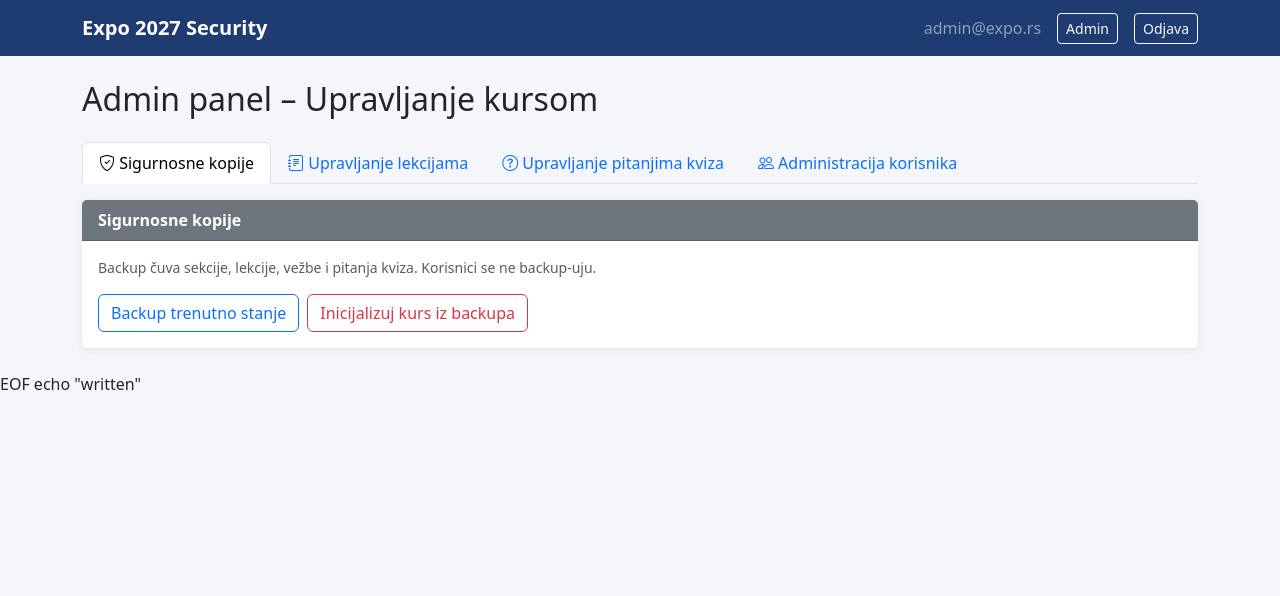
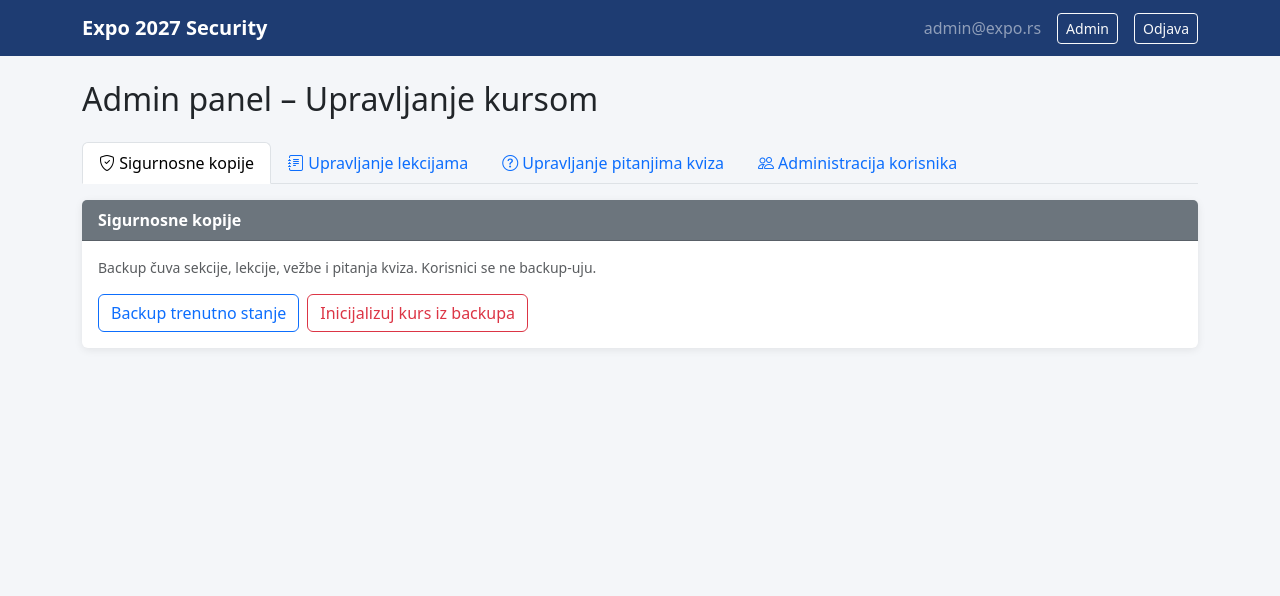
Before and after one commit to velibornash/security-course, a Spring Boot app: page /admin in a window 1280 px wide. Shown: the top 596 px of the page. Run offline with Spring Boot 4, Linux system fonts and the light colour scheme; a user stored in the database is signed in; data comes from the database, SQL or seed files in the repository; data that the repository does not hold is empty; some of the project's set-up classes (security, data sources, template engines, error pages and the like) are left out, and stand-ins take their place; some libraries are stand-ins or nearby versions.

Commit message:
fix: remove stray shell artifact from admin template

```diff
--- a/src/main/resources/templates/admin/index.html
+++ b/src/main/resources/templates/admin/index.html
@@ -373,5 +373,3 @@
 </div>
 </body>
 </html>
-EOF
-echo "written"
```
